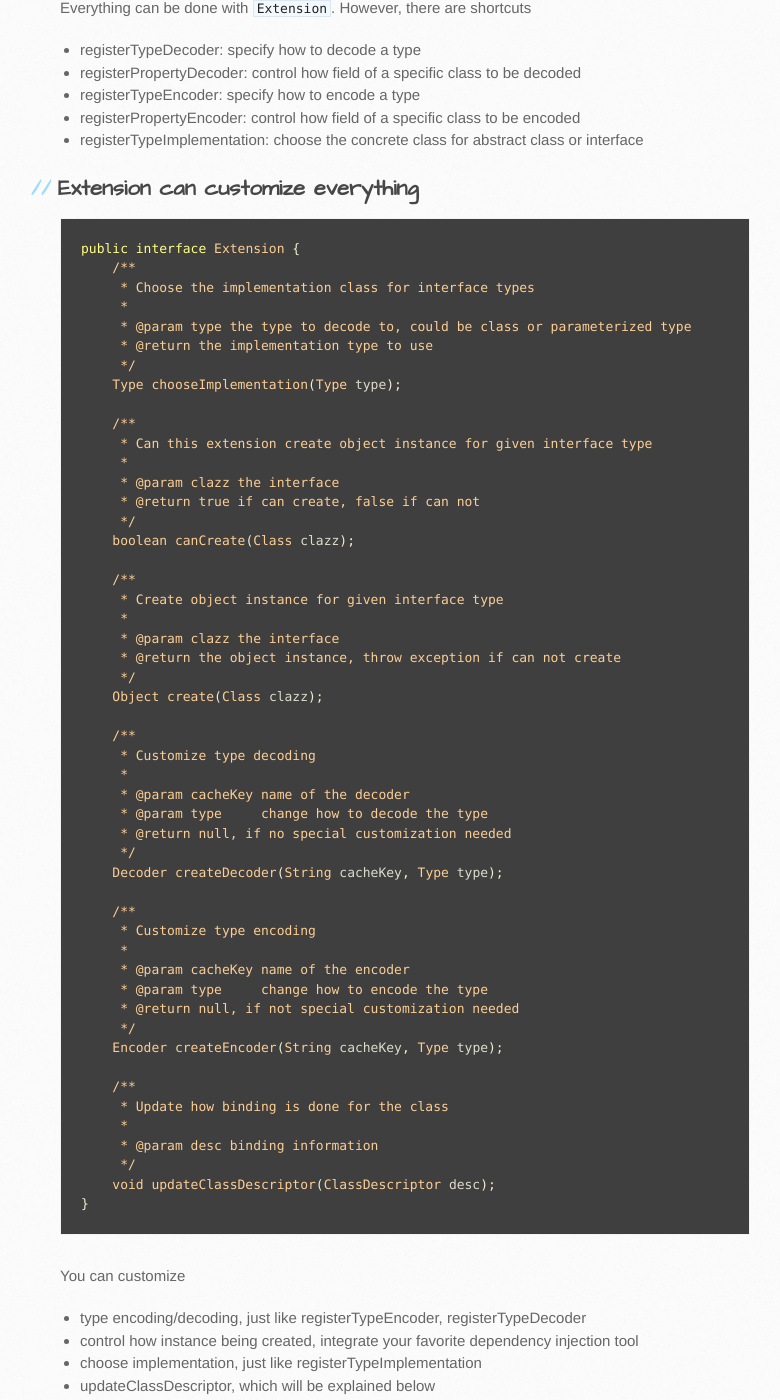
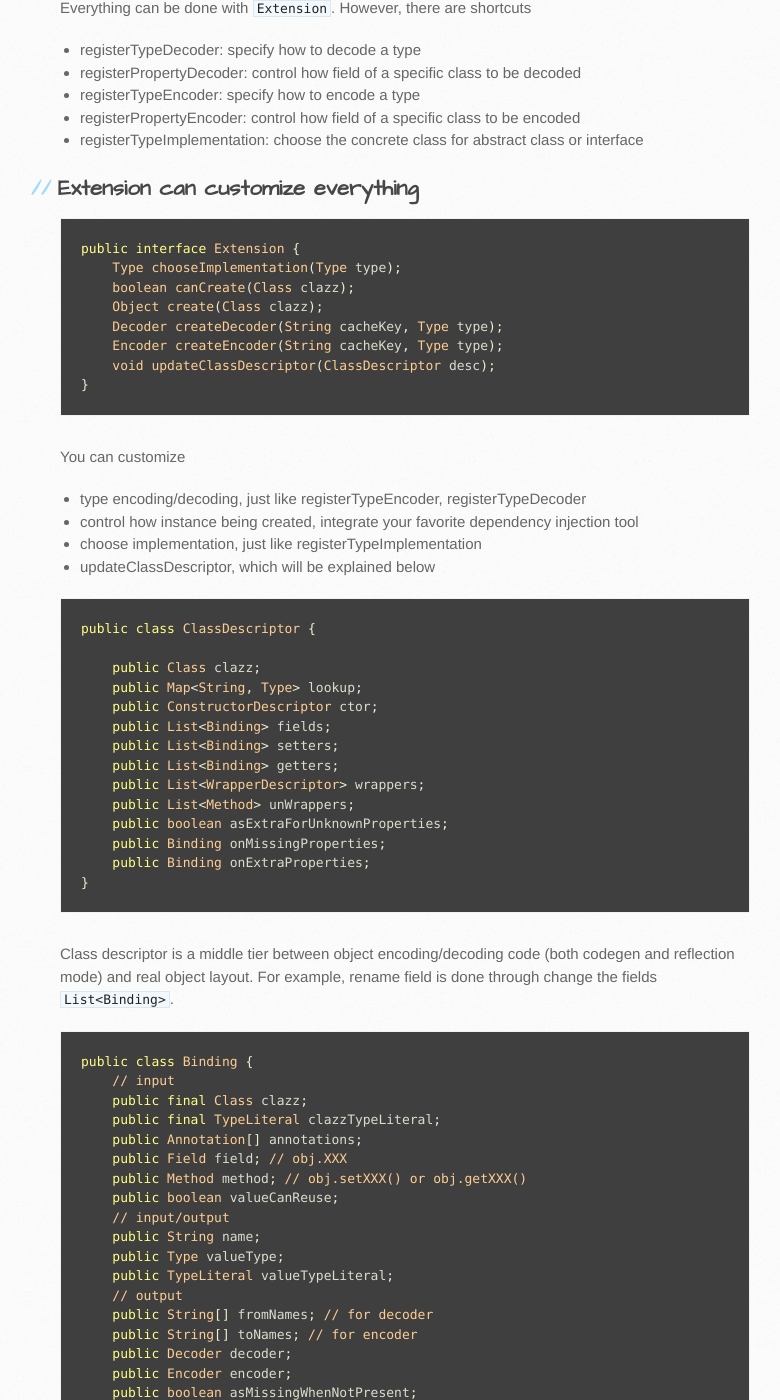
Before and after one commit to json-iterator/json-iterator.github.io, a Jekyll site: the page built from java-features.md, in a window 1280 px wide and 1400 px high, scrolled down 25066 px. Shown: the whole window, without its empty margins (110-890 px from the left). Built offline with Jekyll 4.4.1, drawn with Linux system fonts in a browser that asks for light colours; comment, search, counter and statistics services are not loaded.

Commit message:
Update java-features.md

````diff
--- a/java-features.md
+++ b/java-features.md
@@ -1075,53 +1075,11 @@ Everything can be done with `Extension`. However, there are shortcuts
 
 ```java
 public interface Extension {
-    /**
-     * Choose the implementation class for interface types
-     *
-     * @param type the type to decode to, could be class or parameterized type
-     * @return the implementation type to use
-     */
     Type chooseImplementation(Type type);
-
-    /**
-     * Can this extension create object instance for given interface type
-     *
-     * @param clazz the interface
-     * @return true if can create, false if can not
-     */
     boolean canCreate(Class clazz);
-
-    /**
-     * Create object instance for given interface type
-     *
-     * @param clazz the interface
-     * @return the object instance, throw exception if can not create
-     */
     Object create(Class clazz);
-
-    /**
-     * Customize type decoding
-     *
-     * @param cacheKey name of the decoder
-     * @param type     change how to decode the type
-     * @return null, if no special customization needed
-     */
     Decoder createDecoder(String cacheKey, Type type);
-
-    /**
-     * Customize type encoding
-     *
-     * @param cacheKey name of the encoder
-     * @param type     change how to encode the type
-     * @return null, if not special customization needed
-     */
     Encoder createEncoder(String cacheKey, Type type);
-
-    /**
-     * Update how binding is done for the class
-     *
-     * @param desc binding information
-     */
     void updateClassDescriptor(ClassDescriptor desc);
 }
 ```
````
